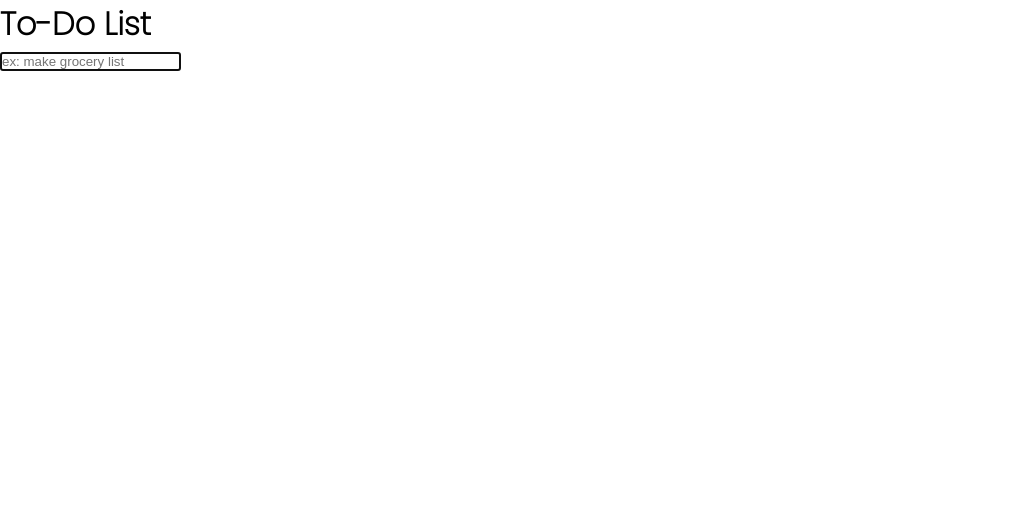
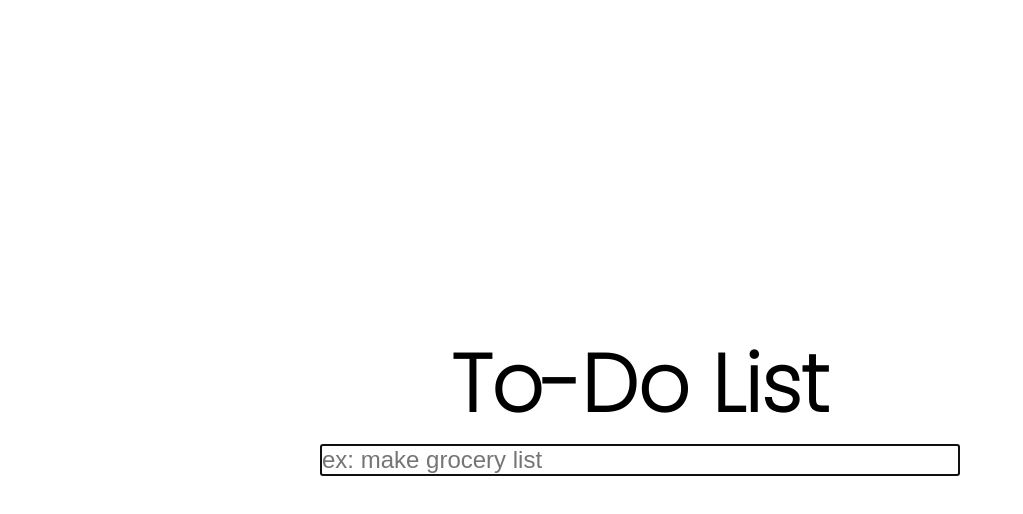
Before and after one commit to sarahkuny/to-do-list, a plain HTML site: page index.html in a window 1280 px wide. Shown: the whole page, without its empty margins (0-1023 px from the left). Drawn offline with Linux system fonts and the light colour scheme.

Commit message:
center text on page

```diff
--- a/index.html
+++ b/index.html
@@ -9,8 +9,12 @@
     <link rel="stylesheet" href="./styles.css">
 </head>
 <body>
-    <h1 class="header">To-Do List</h1>
-    <input autofocus type="text" aria-label="enter your to-do item" placeholder="ex: make grocery list">
+    <div class="container">
+        <h1 class="header">To-Do List</h1>
+        <input autofocus type="text" aria-label="enter your to-do item"
+            placeholder="ex: make grocery list">
+    </div>
+
     <script src="app.js"></script>
 </body>
 </html>
--- a/styles.css
+++ b/styles.css
@@ -6,4 +6,22 @@
 
 body {
     font-family: "Poppins", sans-serif;
+    font-size: 16px;
 }
+
+.container {
+    display: flex;
+    flex-direction: column;
+    align-items: center;
+    justify-content: center;
+    height: 100vh;
+}
+
+h1 {
+    font-size: 5rem;
+}
+
+input {
+    font-size: 1.5rem;
+    width: 50%;
+}
```
